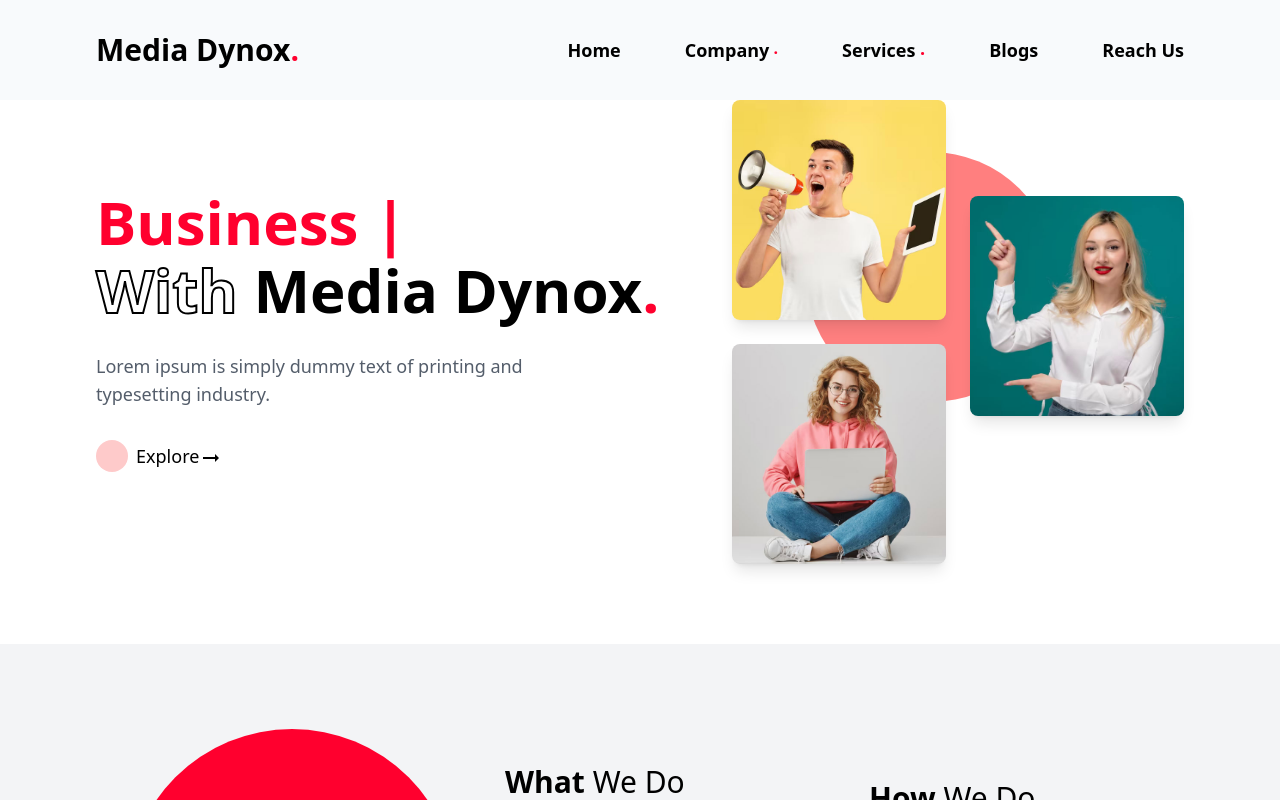
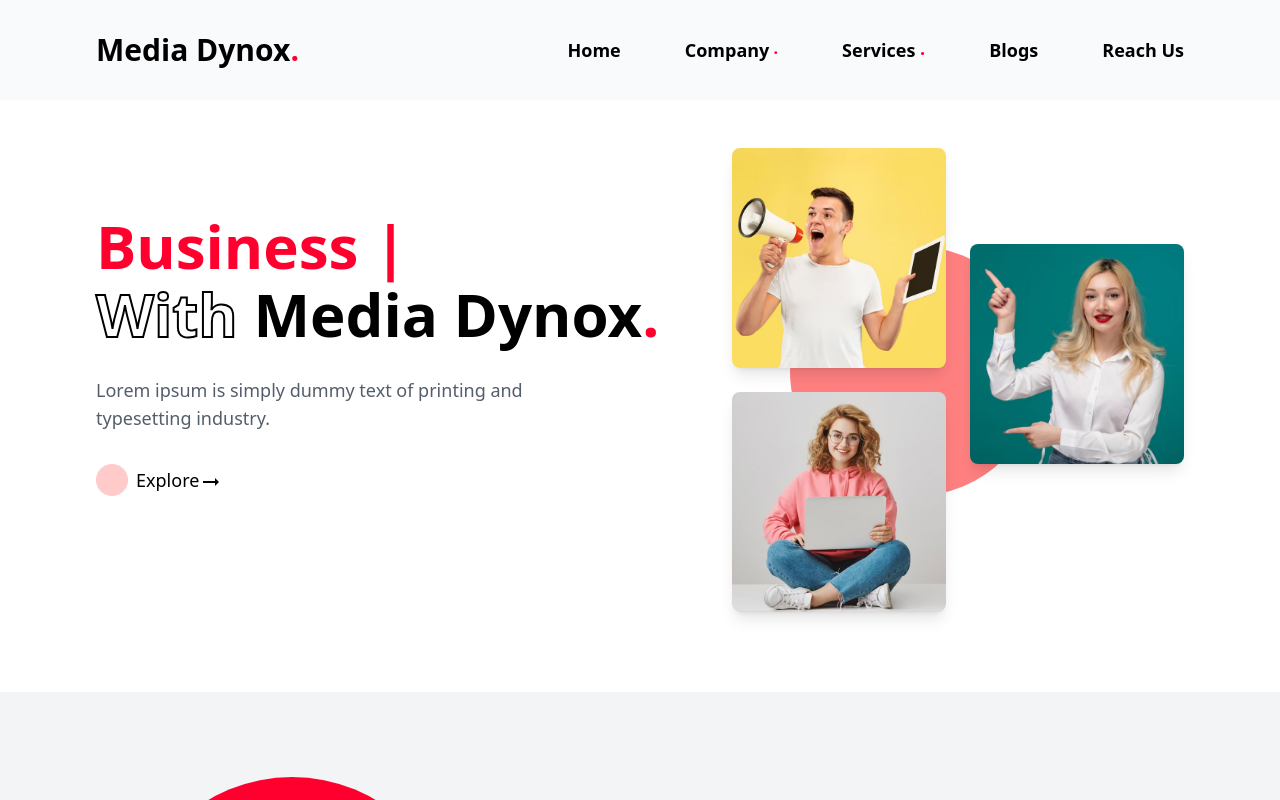
Before and after one commit to rkcoola792/media-dynox-revamped, a React (Vite) app: page / in a window 1280 px wide. Shown: the top 800 px of the page. Built offline with nearby package versions, Linux system fonts and the light colour scheme; the HTML template or start-up script is replaced by a standard one.

Commit message:
secton 1 responsove

```diff
--- a/src/components/Homepage/Section1.jsx
+++ b/src/components/Homepage/Section1.jsx
@@ -28,10 +28,10 @@ const Section1 = () => {
         Marketing
       </div>heading */}
         <div className="title flex flex-col gap-2 justify-between  ">
-          <div className="typewriter lg:text-6xl md:text-3xl  text-3xl font-bold text-mainred">
+          <div className="typewriter lg:text-6xl md:text-5xl sm:text-4xl  text-3xl font-bold text-mainred">
             <ExampleComponent></ExampleComponent>
           </div>
-          <h1 className="lg:text-6xl md:text-3xl  text-3xl font-bold">
+          <h1 className="lg:text-6xl md:text-5xl sm:text-4xl  text-3xl font-bold">
             <span className="font-bold  text-black stroke-red-600 with">
               With
             </span>{" "}
@@ -46,20 +46,20 @@ const Section1 = () => {
           <Explore text="Explore"></Explore>
         </div>
       </div>
-      <div className="right-images flex gap-6 z-30">
+      <div className="right-images flex gap-6 z-30 mt-12">
         <div className="left flex flex-col gap-6">
           <div>
             <img
               src="/public/Hero/hero1.jpg"
               alt=""
-              className="h-[220px] w-[220px] rounded-lg shadow-lg object-cover"
+              className="lg:h-[220px] lg:w-[220px] sm:h-[180px] sm:w-[180px] rounded-lg shadow-lg object-cover"
             ></img>
           </div>
           <div>
             <img
               src="/public/Hero/hero3.jpg"
               alt=""
-              className="h-[220px] w-[220px] rounded-lg shadow-lg object-cover"
+              className="lg:h-[220px] lg:w-[220px] sm:h-[180px] sm:w-[180px] rounded-lg shadow-lg object-cover"
             ></img>
           </div>
         </div>
@@ -67,33 +67,28 @@ const Section1 = () => {
           <img
             src="/public/Hero/hero2.jpg"
             alt=""
-            className="h-[220px] w-[220px] rounded-lg shadow-lg object-cover"
+            className="lg:h-[220px] lg:w-[220px] sm:h-[180px] sm:w-[180px] rounded-lg shadow-lg object-cover"
           ></img>
         </div>
       </div>
-      {/* <div className=' circle bg-red absolute w-[350px] h-[350px] bg-red-200 rounded-[50%] right-36 -z-10'>
 
-      </div> */}
       <div
+        className="circle lg:w-[90%] lg:h-[800px] h-[800px] w-[100%] lg:ml-28 md:mt-20 md:ml-12"
         style={{
-          width: "90%",
-          height: "800px",
           position: "absolute",
-          margin: "0 0 0 10%",
+          // margin: "0 0 0 10%",
           zIndex: 20,
         }}
       >
         <div
+          className={`circle-actual lg:w-[250px] lg:h-[250px] md:w-[200px] md:h-[200px] `}
           style={{
             position: "absolute",
-            top: circlePosition.y + 220 + "px",
+            top: circlePosition.y + 250 + "px",
             right: circlePosition.x + 320 + "px",
-            width: "250px",
-            height: "250px",
             backgroundColor: "red",
             borderRadius: "50%",
             opacity: "50%",
-            // zIndex:10
           }}
         />
       </div>
--- a/src/components/Homepage/Section2.jsx
+++ b/src/components/Homepage/Section2.jsx
@@ -70,7 +70,7 @@ const Section2 = () => {
           </div>
         </motion.div>
       </div>
-      <div className="to-hide-circle bg-slate-100 h-1/2 w-full bottom-0  absolute z-20"></div>
+      <div className="to-hide-circle bg-slate-100 lg:h-1/2 h-[60%] w-full bottom-0  absolute z-20"></div>
     </div>
   );
 };
```
